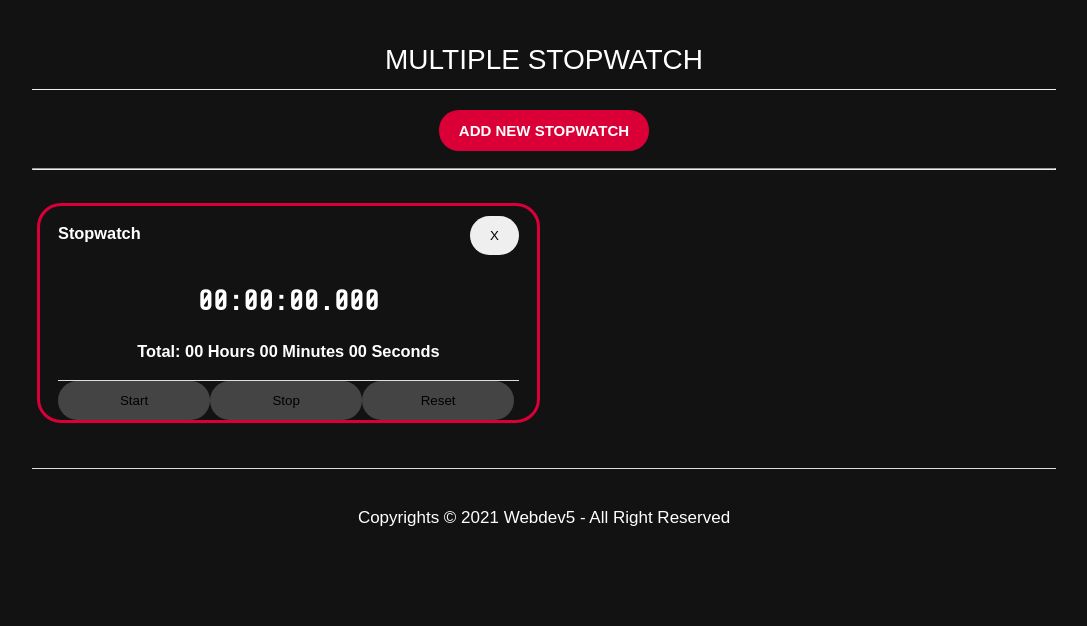
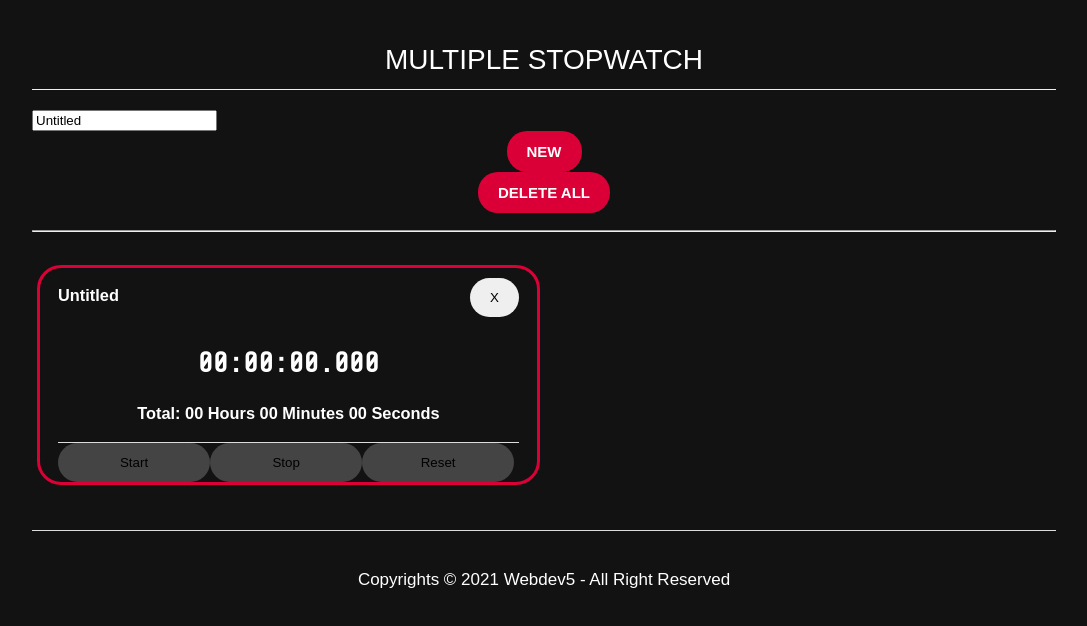
Before and after one commit to WebDev-5/kel5-timer-frontend-vue, a Vue app: page / in a window 1280 px wide. Shown: the top 626 px of the page, without its empty margins (96-1183 px from the left). Built offline with nearby package versions, Linux system fonts and the light colour scheme; a web font is replaced by a local one.

Commit message:
Adding multiple stopwatch and fixing bugs (still local storage)

```diff
--- a/src/App.vue
+++ b/src/App.vue
@@ -15,7 +15,7 @@ export default {
     Navbar,
     Stopwatches,
     Footer,
-  }
+  },
 };
 </script>
 
--- a/src/components/Stopwatch.vue
+++ b/src/components/Stopwatch.vue
@@ -1,23 +1,17 @@
 <template>
-  <div class="container-stopwatch">
-    <div class="stopwatch-body">
-      <div class="stopwatch-header">
-        <h3 id="title">Stopwatch</h3>
-        <button id="remove" type="button">X</button>
-      </div>
-      <br />
-      <br />
-      <h1 class="text-center tech-font">{{ clock.jam }}</h1>
-      <h3 class="total_jam">{{ clock.last }}</h3>
-      <div class="stopwatch-footer">
-        <button class="the_btn" type="button" v-on:click="start()">
-          Start
-        </button>
-        <button class="the_btn" type="button" v-on:click="stop()">Stop</button>
-        <button class="the_btn" type="button" v-on:click="reset()">
-          Reset
-        </button>
-      </div>
+  <div class="stopwatch-body">
+    <div class="stopwatch-header">
+      <h3 id="title">{{ title }}</h3>
+      <button @click="onDelete()" id="remove" type="button">X</button>
+    </div>
+    <br />
+    <br />
+    <h1 class="text-center tech-font">{{ jam }}</h1>
+    <h3 class="total_jam">{{ last }}</h3>
+    <div class="stopwatch-footer">
+      <button @click="start()" class="the_btn" type="button">Start</button>
+      <button @click="stop()" class="the_btn" type="button">Stop</button>
+      <button @click="reset()" class="the_btn" type="button">Reset</button>
     </div>
   </div>
 </template>
@@ -25,139 +19,30 @@
 <script>
 export default {
   name: "Stopwatch",
-  data() {
-    return {
-      clock: {
-        timeBegan: null,
-        timeStopped: null,
-        stoppedDuration: 0,
-        started: false,
-        running: false,
-        jam: "00:00:00.000",
-        last: "Total: 00 Hours 00 Minutes 00 Seconds",
-      },
-    };
+  props: {
+    id: Number,
+    title: String,
+    timeBegan: Date,
+    timeStopped: Date,
+    stoppedDuration: Number,
+    started: Number,
+    running: Boolean,
+    jam: String,
+    last: String,
   },
   methods: {
-    start() {
-      if (this.clock.running) return;
-
-      if (this.clock.timeBegan === null) {
-        this.reset();
-        this.clock.timeBegan = new Date();
-      }
-
-      if (this.clock.timeStopped !== null) {
-        this.clock.stoppedDuration += new Date() - this.clock.timeStopped;
-      }
-
-      this.clock.started = setInterval(this.clockRunning, 10);
-      this.clock.running = true;
+    onDelete() {
+      this.$emit("delete");
     },
-    stop() {
-      this.clock.running = false;
-      this.clock.timeStopped = new Date();
-      console.log(this.clock.timeStopped);
-      clearInterval(this.clock.started);
+    start(){
+      this.$emit("start")
     },
-    reset() {
-      this.last();
-      this.clock.running = false;
-      clearInterval(this.clock.started);
-      this.clock.stoppedDuration = 0;
-      this.clock.timeBegan = null;
-      this.clock.timeStopped = null;
-      this.clock.jam = "00:00:00.000";
+    stop(){
+      this.$emit("stop");
     },
-    last() {
-      if (this.clock.timeBegan === null) {
-        this.clock.last = "Total: 00 Hours 00 Minutes 00 Seconds";
-        return;
-      }
-      this.clock.timeBegan = new Date(this.clock.timeBegan);
-      var currentTime = new Date();
-      if (this.clock.running) {
-        currentTime = new Date();
-      } else {
-        currentTime = new Date(this.clock.timeStopped);
-      }
-      var timeElapsed = new Date(
-          currentTime - this.clock.timeBegan - this.clock.stoppedDuration
-        ),
-        hour = timeElapsed.getUTCHours(),
-        min = timeElapsed.getUTCMinutes(),
-        sec = timeElapsed.getUTCSeconds();
-      this.clock.last = "Total: "+
-        this.zeroPrefix(hour, 2) +
-        " Hours " +
-        this.zeroPrefix(min, 2) +
-        " Minutes " +
-        this.zeroPrefix(sec, 2) +
-        " Seconds ";
-    },
-    clockRunning() {
-      this.clock.timeBegan = new Date(this.clock.timeBegan);
-      var currentTime = new Date(),
-        timeElapsed = new Date(
-          currentTime - this.clock.timeBegan - this.clock.stoppedDuration
-        ),
-        hour = timeElapsed.getUTCHours(),
-        min = timeElapsed.getUTCMinutes(),
-        sec = timeElapsed.getUTCSeconds(),
-        ms = timeElapsed.getUTCMilliseconds();
-      this.clock.jam =
-        this.zeroPrefix(hour, 2) +
-        ":" +
-        this.zeroPrefix(min, 2) +
-        ":" +
-        this.zeroPrefix(sec, 2) +
-        "." +
-        this.zeroPrefix(ms, 3);
-      return (
-        "Total: " +
-        this.zeroPrefix(hour, 2) +
-        " Hours " +
-        this.zeroPrefix(min, 2) +
-        " Minutes " +
-        this.zeroPrefix(sec, 2) +
-        " Seconds"
-      );
-    },
-    zeroPrefix(num, digit) {
-      var zero = "";
-      for (var i = 0; i < digit; i++) {
-        zero += "0";
-      }
-      return (zero + num).slice(-digit);
-    },
-    saveClock() {
-      localStorage.setItem("clock", JSON.stringify(this.clock));
-    },
-  },
-  mounted() {
-    if (localStorage.getItem("clock")) {
-      this.clock = JSON.parse(localStorage.getItem("clock"));
-    } else {
-      this.clock = {
-        timeBegan: null,
-        timeStopped: null,
-        stoppedDuration: 0,
-        started: false,
-        running: false,
-        jam: "00:00:00.000",
-        last: "Total: 00 Hours 00 Minutes 00 Seconds",
-      };
+    reset(){
+      this.$emit("reset");
     }
-    if (this.clock.running) {
-      this.clock.started = setInterval(this.clockRunning, 10);
-    } else {
-      this.clock.timeStopped = new Date(this.clock.timeStopped);
-    }
-  },
-  created() {
-    window.addEventListener("beforeunload", () => {
-      this.saveClock();
-    });
   },
 };
 </script>
--- a/src/components/Stopwatches.vue
+++ b/src/components/Stopwatches.vue
@@ -1,20 +1,48 @@
 <template>
   <div class="navbar">
+    <input v-model="title" placeholder="Add Your Task" />
     <button
       id="button-add"
       type="button"
       class="zen-font thick-font"
-      @click="addstopwatch">ADD NEW STOPWATCH
+      @click="addstopwatch"
+    >
+      NEW
+    </button>
+    <button
+      id="button-add"
+      type="button"
+      class="zen-font thick-font"
+      @click="deleteall"
+    >
+      DELETE ALL
     </button>
   </div>
-  <hr>
+  <hr />
   <div class="zen-font">
-    <Stopwatch/>
+    <div class="container-stopwatch">
+      <Stopwatch
+        v-for="(stopwatch, index) in stopwatches"
+        :key="index"
+        :title="stopwatch.title"
+        :timeBegan="stopwatch.timeBegan"
+        :timeStopped="stopwatch.timeStopped"
+        :stoppedDuration="stopwatch.stoppedDuration"
+        :started="stopwatch.started"
+        :running="stopwatch.running"
+        :jam="stopwatch.jam"
+        :last="stopwatch.last"
+        @delete="deleteStopwatch(index)"
+        @start="start(index)"
+        @stop="stop(index)"
+        @reset="reset(index)"
+      />
+    </div>
   </div>
 </template>
 
 <script>
-import Stopwatch from './Stopwatch.vue'
+import Stopwatch from "./Stopwatch.vue";
 export default {
   name: "Stopwatches",
   components: {
@@ -23,16 +51,186 @@ export default {
   data() {
     return {
       stopwatches: [],
+      title: "",
+    };
+  },
+  methods: {
+    deleteall() {
+      this.stopwatches = [];
+    },
+    addstopwatch() {
+      if (this.title == "") {
+        this.title = "Untitled";
+      }
+      this.stopwatches.push({
+        title: this.title,
+        timeBegan: null,
+        timeStopped: null,
+        stoppedDuration: 0,
+        started: null,
+        running: false,
+        jam: "00:00:00.000",
+        last: "Total: 00 Hours 00 Minutes 00 Seconds",
+      });
+    },
+    deleteStopwatch(index) {
+      this.stopwatches.splice(index, 1);
+    },
+    start(index) {
+      console.log(index);
+      if (this.stopwatches[index].running === true) {
+        return;
+      }
+      for (let i = 0; i < this.stopwatches.length; i++) {
+        if (i !== index && this.stopwatches[i].running) {
+          this.stop(i);
+        }
+      }
+
+      if (this.stopwatches[index].timeBegan === null) {
+        this.reset(index);
+        this.stopwatches[index].timeBegan = new Date();
+      }
+
+      if (this.stopwatches[index].timeStopped !== null) {
+        this.stopwatches[index].stoppedDuration +=
+          new Date() - this.stopwatches[index].timeStopped;
+      }
+
+      this.stopwatches[index].started = setInterval(this.stopwatchRunning, 10);
+      this.stopwatches[index].running = true;
+    },
+    stop(index) {
+      if (this.stopwatches[index].running === false) {
+        return;
+      }
+      console.log(index);
+      this.stopwatches[index].running = false;
+      this.stopwatches[index].timeStopped = new Date();
+      console.log(this.stopwatches[index].timeStopped);
+      clearInterval(this.stopwatches[index].started);
+    },
+    reset(index) {
+      console.log(index);
+      this.lastTime(index);
+      this.stopwatches[index].running = false;
+      clearInterval(this.stopwatches[index].started);
+      this.stopwatches[index].stoppedDuration = 0;
+      this.stopwatches[index].timeBegan = null;
+      this.stopwatches[index].timeStopped = null;
+      this.stopwatches[index].jam = "00:00:00.000";
+    },
+    lastTime(index) {
+      if (this.stopwatches[index].timeBegan === null) {
+        this.stopwatches[index].last = "Total: 00 Hours 00 Minutes 00 Seconds";
+        return;
+      }
+      this.stopwatches[index].timeBegan = new Date(
+        this.stopwatches[index].timeBegan
+      );
+      var currentTime = new Date();
+      if (this.stopwatches[index].running) {
+        currentTime = new Date();
+      } else {
+        currentTime = new Date(this.stopwatches[index].timeStopped);
+      }
+      var timeElapsed = new Date(
+          currentTime -
+            this.stopwatches[index].timeBegan -
+            this.stopwatches[index].stoppedDuration
+        ),
+        hour = timeElapsed.getUTCHours(),
+        min = timeElapsed.getUTCMinutes(),
+        sec = timeElapsed.getUTCSeconds();
+      this.stopwatches[index].last =
+        "Total: " +
+        this.zeroPrefix(hour, 2) +
+        " Hours " +
+        this.zeroPrefix(min, 2) +
+        " Minutes " +
+        this.zeroPrefix(sec, 2) +
+        " Seconds ";
+    },
+    stopwatchRunning() {
+      for (var i = 0; i < this.stopwatches.length; i++) {
+        if (this.stopwatches[i].running === true) {
+          this.stopwatches[i].timeBegan = new Date(
+            this.stopwatches[i].timeBegan
+          );
+          var currentTime = new Date(),
+            timeElapsed = new Date(
+              currentTime -
+                this.stopwatches[i].timeBegan -
+                this.stopwatches[i].stoppedDuration
+            ),
+            hour = timeElapsed.getUTCHours(),
+            min = timeElapsed.getUTCMinutes(),
+            sec = timeElapsed.getUTCSeconds(),
+            ms = timeElapsed.getUTCMilliseconds();
+          this.stopwatches[i].jam =
+            this.zeroPrefix(hour, 2) +
+            ":" +
+            this.zeroPrefix(min, 2) +
+            ":" +
+            this.zeroPrefix(sec, 2) +
+            "." +
+            this.zeroPrefix(ms, 3);
+          return (
+            "Total: " +
+            this.zeroPrefix(hour, 2) +
+            " Hours " +
+            this.zeroPrefix(min, 2) +
+            " Minutes " +
+            this.zeroPrefix(sec, 2) +
+            " Seconds"
+          );
+        }
+      }
+    },
+    zeroPrefix(num, digit) {
+      var zero = "";
+      for (var i = 0; i < digit; i++) {
+        zero += "0";
+      }
+      return (zero + num).slice(-digit);
+    },
+    saveClock() {
+      localStorage.setItem("stopwatches", JSON.stringify(this.stopwatches));
+    },
+  },
+  created() {
+    window.addEventListener("beforeunload", () => {
+      this.saveClock();
+    });
+  },
+  mounted() {
+    if (localStorage.getItem("stopwatches") !== null) {
+      this.stopwatches = JSON.parse(localStorage.getItem("stopwatches"));
+    } else {
+      this.addstopwatch();
+    }
+    for (var i = 0; i < this.stopwatches.length; i++) {
+      this.stopwatches[i].timeBegan = new Date(this.stopwatches[i].timeBegan);
+      this.stopwatches[i].timeStopped = new Date(
+        this.stopwatches[i].timeStopped
+      );
+      if (this.stopwatches[i].running) {
+        this.stopwatches[i].started = setInterval(this.stopwatchRunning, 10);
+      } else {
+        this.stopwatches[i].timeStopped = new Date(
+          this.stopwatches[i].timeStopped
+        );
+      }
     }
   },
 };
 </script>
 
 <style>
-@import url('https://fonts.googleapis.com/css2?family=Zen+Kaku+Gothic+Antique:wght@300&display=swap');
+@import url("https://fonts.googleapis.com/css2?family=Zen+Kaku+Gothic+Antique:wght@300&display=swap");
 
 .zen-font {
-    font-family: 'Zen Kaku Gothic Antique', sans-serif;
+  font-family: "Zen Kaku Gothic Antique", sans-serif;
 }
 
 .navbar {
@@ -56,15 +254,15 @@ button[type="button"] {
 }
 
 button[type="button"]:hover {
-    background-color: #DA0037;
+  background-color: #da0037;
   color: white;
 }
 
 #button-add {
   font-size: 15px;
-    background: #DA0037;
+  background: #da0037;
   margin: 0 auto;
   text-align: center;
-    color: #FFFFFF;
+  color: #ffffff;
 }
 </style>
```
Lines whose indentation alone changed are shown as unchanged.
